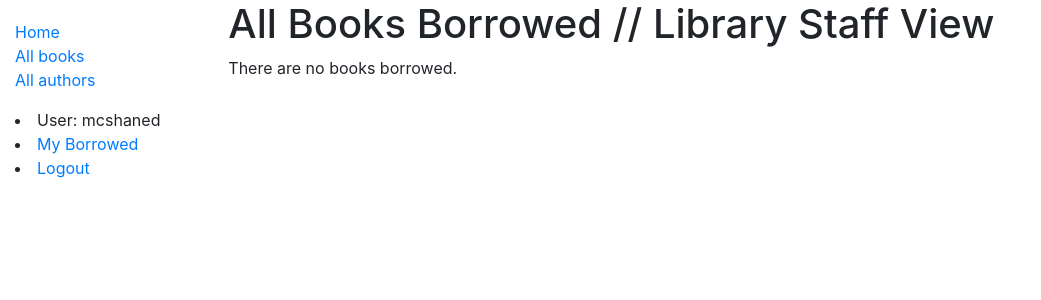
After one commit to msdoherty/si_364_intro, a Django app: page /catalog/borrowed/ in a window 1280 px wide. The commit adds this page. Shown: the top 300 px of the page, without its empty margins (0-1041 px from the left). Run offline with Django 3.2, Linux system fonts and the light colour scheme; a user stored in the database is signed in; data comes from the database, SQL or seed files in the repository; both versions use the stored data as it was after the commit; some libraries are stand-ins or nearby versions.

Commit message:
~/catalog/borrowed/ now established but not yet added to main forum or implemented fully

```diff
--- a/catalog/templates/base_generic.html
+++ b/catalog/templates/base_generic.html
@@ -28,6 +28,7 @@
        {% else %}
        <li><a href="{% url 'login'%}?next={{request.path}}">Login</a></li>
        {% endif %}
+
       </ul>
      {% endblock %}
       </div>
--- /dev/null
+++ b/catalog/templates/catalog/bookinstance_list_borrowed_all.html
@@ -0,0 +1,19 @@
+{% extends "base_generic.html" %}
+
+{% block content %}
+    <h1>All Books Borrowed // Library Staff View</h1>
+
+    {% if bookinstance_list %}
+    <ul>
+
+      {% for bookinst in bookinstance_list %}
+      <li class="{% if bookinst.is_overdue %}text-danger{% endif %}">
+        <a href="{% url 'book-detail' bookinst.book.pk %}">{{bookinst.book.title}}</a> ({{ bookinst.due_back }})
+      </li>
+      {% endfor %}
+    </ul>
+
+    {% else %}
+      <p>There are no books borrowed.</p>
+    {% endif %}
+{% endblock %}
--- a/catalog/urls.py
+++ b/catalog/urls.py
@@ -35,3 +35,7 @@ urlpatterns += [
 urlpatterns += [
     path('mybooks/', views.LoanedBooksByUserListView.as_view(), name='my-borrowed'),
 ]
+
+urlpatterns += [
+    path('borrowed/', views.LoanedBooksLibrarianView.as_view(), name='all-borrowed'),
+]
--- a/catalog/views.py
+++ b/catalog/views.py
@@ -58,3 +58,14 @@ class LoanedBooksByUserListView(LoginRequiredMixin,generic.ListView):
 
     def get_queryset(self):
         return BookInstance.objects.filter(borrower=self.request.user).filter(status__exact='o').order_by('due_back')
+
+# The librarian-view challenge
+# Part of Part 8's post-groundwork example implementation
+class LoanedBooksLibrarianView(LoginRequiredMixin,generic.ListView):
+    """Generic class-based view listing books on loan to current user."""
+    model = BookInstance
+    template_name ='catalog/bookinstance_list_borrowed_all.html'
+    paginate_by = 10
+
+    def get_queryset(self):
+        return BookInstance.objects.filter(borrower=self.request.user).filter(status__exact='o').order_by('due_back')
```
Also changed, not shown: db.sqlite3.
